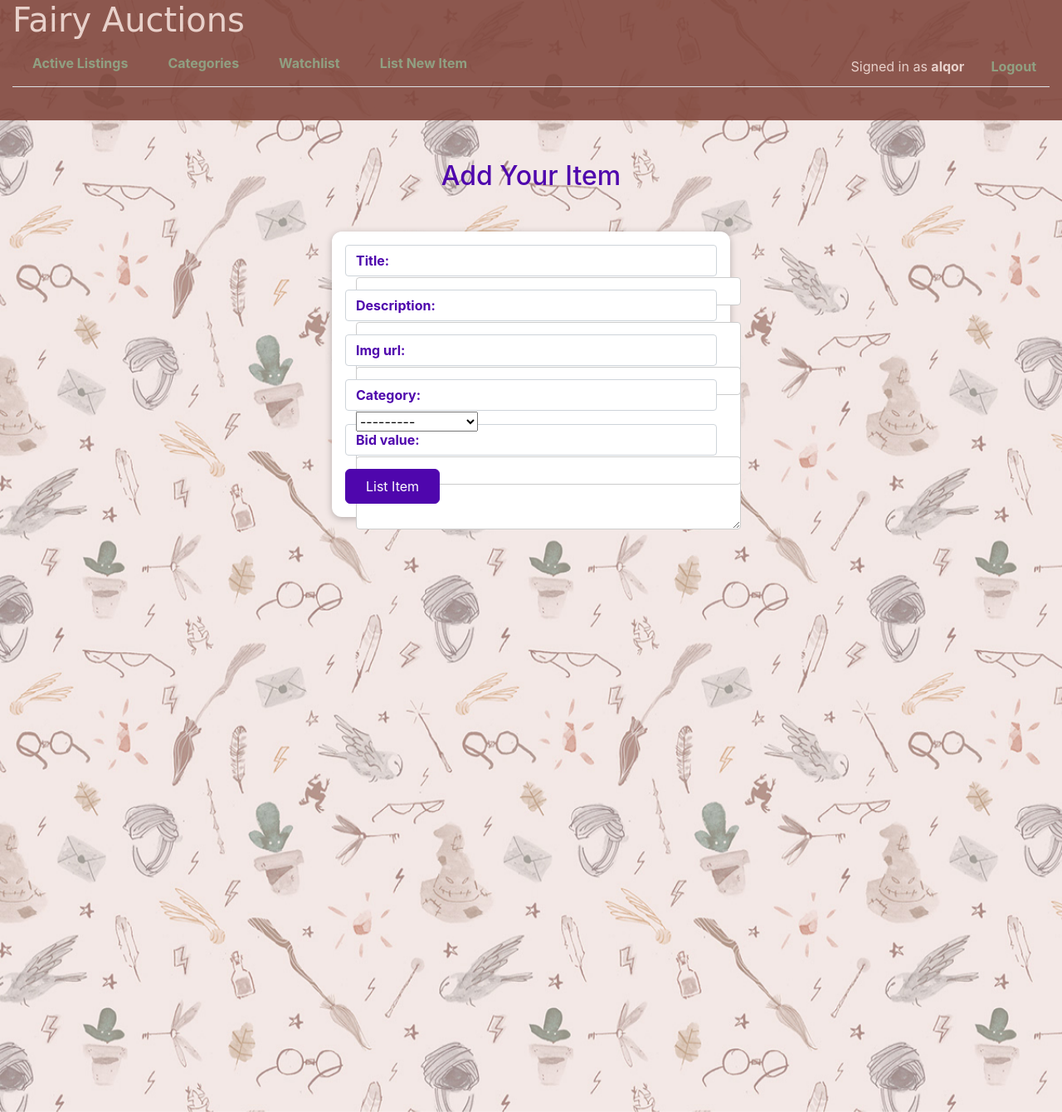
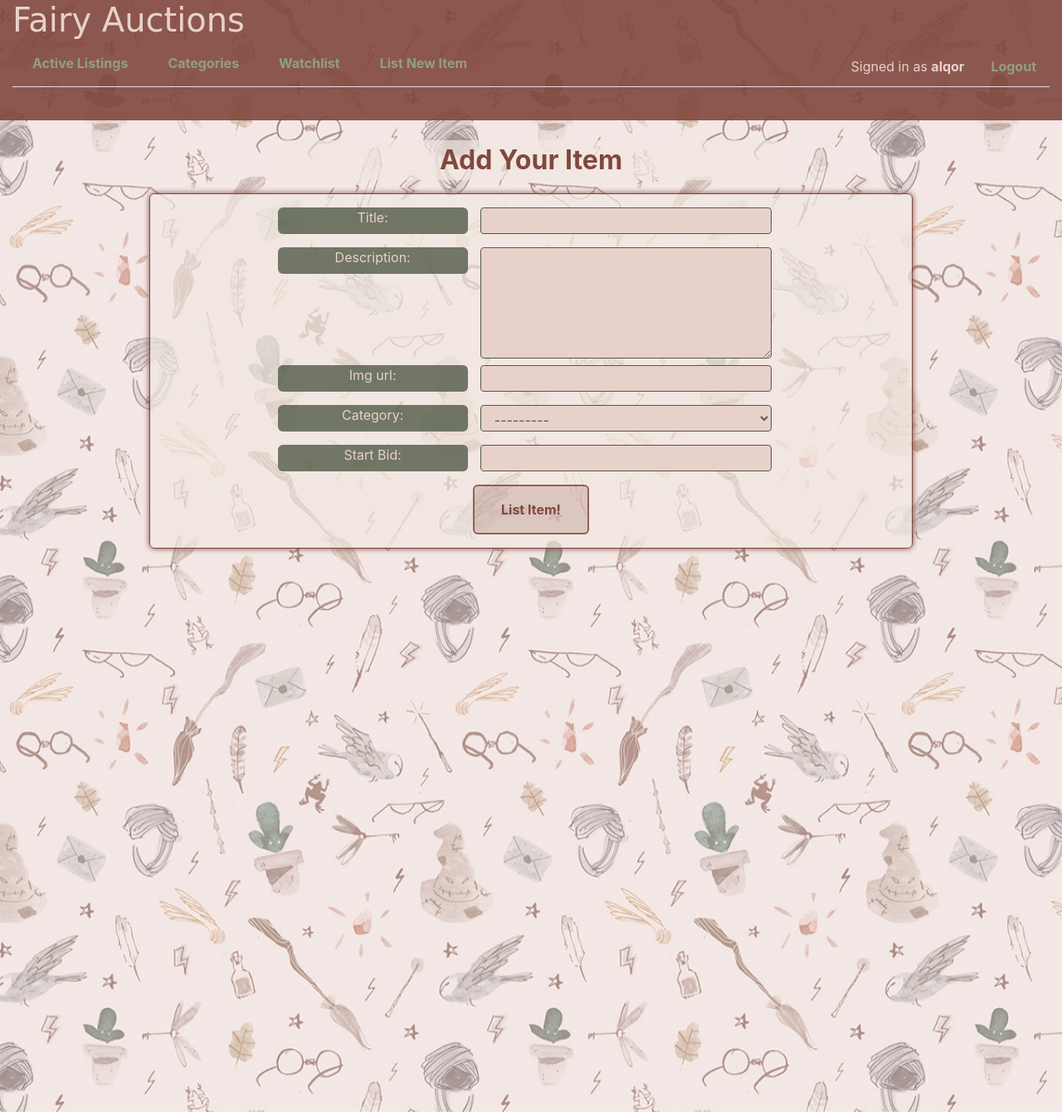
Before and after one commit to alqor/commerce, a Django app: page /list-new-item in a window 1280 px wide. Shown: the whole page at 83% size. Run offline with Django 3.2, Linux system fonts and the light colour scheme; a user stored in the database is signed in; data comes from the database, SQL or seed files in the repository; both versions use the stored data as it was after the commit; some libraries are stand-ins or nearby versions; some web fonts are replaced.

Commit message:
watchlist and new from

```diff
--- a/auctions/forms.py
+++ b/auctions/forms.py
@@ -1,12 +1,28 @@
 from django import forms
 from .models import ItemCategory, Listing, Bid
+from django.utils.translation import gettext_lazy as _
+
+FORM_ATTRS = {'class':"item-field form-control"}
 
 class ListingForm(forms.ModelForm):
     class Meta:
         model = Listing
         fields = ['id', 'title', 'description', 'img_url', 'category']
+        widgets = {
+            'title': forms.TextInput(attrs=FORM_ATTRS),
+            'description': forms.Textarea(attrs={'rows':"5", 'class':"item-field form-control"}),
+            'img_url': forms.TextInput(attrs=FORM_ATTRS),
+            'category': forms.Select(attrs=FORM_ATTRS)
+
+        }
+
 
 class BidForm(forms.ModelForm):
     class Meta:
         model = Bid
-        fields = ["bid_value",]
+        fields = ["bid_value", ]
+        labels = {
+            'bid_value': _('Start Bid'),
+        }
+        widgets = {
+            'bid_value': forms.NumberInput(attrs={'min': 1, 'class':"item-field form-control"})}
--- a/auctions/static/auctions/new_listing.css
+++ b/auctions/static/auctions/new_listing.css
@@ -1,63 +1,80 @@
-/* body {
-    padding: 10px;
-    font-family: sans-serif;
-    margin: 0;
-} */
-
-form {
-    margin: 3rem auto;
-    width: 90%;
-    max-width: 30rem;
-    padding: 1rem;
-    border-radius: 12px;
-    background-color: white;
-    box-shadow: 0 2px 8px rgba(0,0,0,0.26);
+.new-item-title {
+    text-align: center;
+    margin-left: 10rem;
+    margin-right: 10rem;
 }
 
-button {
-    cursor: pointer;
-    padding: 0.5rem 1.5rem;
+.new-item-form {
+    background-color:rgb(241, 231, 224,0.7);
+    color: #515B48;
     border-radius: 6px;
-    background-color: rgb(79, 6, 173);
-    color: white;
-    border: 1px solid rgb(79, 6, 173);
+    border: 1px solid #81483E;
+    box-shadow: 0px 0px 7px #81483E;
+    padding: 1rem;
+    min-width: 23rem;
 }
 
-button:hover,
-button:active {
-    background-color: rgb(94, 36, 170);
-    border-color: rgb(94, 36, 170);
+.item-label {
+    margin-bottom: 1rem;
+    /* margin-left: 2rem; */
+    border-radius: 6px;
+    background-color: rgba(81, 91, 72, 0.8);
+    height: 2rem;
 }
 
-.title {
-    margin: 3rem auto;
-    width: 90%;
-    color: rgb(79, 6, 173);
+.item-label span{
+    display: block;
+    color: rgba(232, 209, 203, 1);
+    text-align: center;
+
+}
+
+.item-field {
+    border-radius: 4px;
+    border: 1px solid #515B48;
+    height: 2rem;
+    background-color:#E8D1CB;
+    color: #515B48;
+    margin-bottom: 0.5rem;
+}
+
+.item-field textarea {
+    height: 5rem;
+}
+
+.item-field:focus, textarea:focus {
+    border: 1px solid #81483E;
+    box-shadow: 0px 0px 7px #81483E;
+    outline: none;
+    background-color: #E8D1CB;
+}
+
+.form-button {
     text-align: center;
 }
 
-.form-control {
-    margin-bottom: 1rem;
-    color: rgb(79, 6, 173);
+.form-button button {
+    border: 2px solid rgba(129, 72, 62, 0.8);
+    background-color: rgba(129, 72, 62, 0.2);
+    color: #81483E;
+    padding: 1rem;
+    padding-left: 2rem;
+    padding-right: 2rem;
+    font-weight: bold;
+    border-radius: 6px;
+    text-decoration: none;
 }
 
-.form-control input, textarea {
-    font: inherit;
-    padding: 0.25rem;
-    border-radius: 4px;
-    border: 1px solid #ccc;
-    display: block;
-    width: 29rem;
+.form-button button:hover,
+.form-button button:active  {
+    border: 2px solid rgba(129, 72, 62, 0.8);
+    transform: scale(1.1);
+    border-radius: 6px;
+    background-color: rgba(129, 72, 62, 0.8);
+    box-shadow: 0px 0px 7px #81483E;
+    color: #E8D1CB;
+    padding: 1rem;
+    padding-left: 2rem;
+    padding-right: 2rem;
+    font-weight: bold;
 }
-
-.form-control input:focus, textarea:focus {
-    border-color: rgb(79, 6, 173);
-    outline: none;
-    background-color: rgb(194, 176, 218);
-}
-
-.form-control label {
-    font-weight: bold;
-    display: block;
-    margin-bottom: 0.5rem;
-}
--- a/auctions/templates/auctions/add_listing.html
+++ b/auctions/templates/auctions/add_listing.html
@@ -1,19 +1,48 @@
 {% extends "auctions/layout.html" %}
 
 {% block body %}
-    <h2 class="title">Add Your Item</h2>
+    <div class="container">
+      <div class="row">
+      <div class="col-1"></div>
+        <div class="col-10">
+            <div class="item-title new-item-title item-card">Add Your Item</div>
+
+                <div class="new-item-form">
                     <form action='/list-new-item' method="POST">
                     {% csrf_token %}
                     {% for field in list_item_form %}
-    <div class="form-control">
-    {{field.label_tag}}
+
+                <div class="row">
+                <div class="col-2"></div>
+                <div class="col-3 item-label">
+                <span>{{field.label_tag}}</span>
+                </div>
+                <div class="col-5">
                 {{field}}
                 </div>
-    {%endfor%}
-    <div class="form-control">
-    {{bid_form}}
+                </div>
+
+                {% endfor %}
+
+                <div class="row">
+                 <div class="col-2"></div>
+                <div class="col-3 item-label">
+                    <span>{{bid_form.bid_value.label_tag}}</span>
+                </div>
+                <div class="col-5">
+                    {{bid_form.bid_value}}
                 </div>
                 </div>
-    <button type="submit">List Item</button>
+                <div class="row">
+                <div class="col-3"></div>
+                <div class="col-6 form-button">
+                    <button type="submit">List Item!</button>
+                </div>
+                </div>
                     </form>
+                </div>
+      </div>
+  </div>
+</div>
+
 {% endblock %}
--- a/auctions/templates/auctions/layout.html
+++ b/auctions/templates/auctions/layout.html
@@ -18,7 +18,6 @@
         <link rel="stylesheet" href="{% static "auctions/all_listings.css" %}">
         <link rel="stylesheet" href="{% static "auctions/cats.css" %}">
         <link rel="stylesheet" href="{% static "auctions/item.css" %}">
-
         <link rel="stylesheet" href="{% static "auctions/new_listing.css" %}">
     </head>
     <body>
--- a/auctions/templates/auctions/login.html
+++ b/auctions/templates/auctions/login.html
@@ -11,10 +11,10 @@
     <form action="{% url 'login' %}" method="post">
         {% csrf_token %}
         <div class="form-group">
-            <input autofocus class="form-control" type="text" name="username" placeholder="Username">
+            <input autofocus class="item-field form-control" type="text" name="username" placeholder="Username">
         </div>
         <div class="form-group">
-            <input class="form-control" type="password" name="password" placeholder="Password">
+            <input class="item-field form-control" type="password" name="password" placeholder="Password">
         </div>
         <input class="btn btn-primary" type="submit" value="Login">
     </form>
--- a/auctions/views.py
+++ b/auctions/views.py
@@ -67,41 +67,6 @@ def watchlist_items(request):
     else:
         return render(request, "auctions/index.html", {'items':active_items})
 
-# class ItemCard(FormMixin, DetailView):
-#     template_name = 'auctions/item.html'
-#     model = Listing
-
-#     context_object_name = 'item'
-#     form_class = BidForm
-
-#     def get_success_url(self):
-#         print(self.request.GET)
-#         return reverse('item-card', kwargs={'pk': self.object.id})
-
-
-#     def get_context_data(self, **kwargs):
-#         context = super(ItemCard, self).get_context_data(**kwargs)
-#         context['form'] = BidForm(initial={'item': self.object})
-#         context['max_bid'] = get_newest_price(self.object.pk)
-#         return context
-
-#     def post(self, request, *args, **kwargs):
-#         self.object = self.get_object()
-#         form = self.get_form()
-#         if form.is_valid():
-#             if form.cleaned_data['bid_value'] <= get_newest_price(self.object.id):
-#                 return self.form_invalid(form)
-#                 # here should do womething to error that bid is lower than current
-#             saved_form = form.save(commit=False)
-#             saved_form.bid_by = User.objects.get(username=request.user)
-#             saved_form.item = Listing.objects.get(pk=self.object.id)
-#             saved_form.save()
-#             print('saved')
-#             return HttpResponseRedirect('/thank-you')
-#         else:
-#             return self.form_invalid(form)
-
-
 
 def login_view(request):
     if request.method == "POST":
@@ -170,12 +135,12 @@ def list_new_item(request):
         bid_form = BidForm(request.POST)
         if list_item_form.is_valid() and bid_form.is_valid():
             id = save_listing(list_item_form, request)
-
             bid_form.save(commit=False)
             bid_form.bid_by = User.objects.get(username=request.user)
             bid_form.item = id
             return HttpResponseRedirect('/thank-you')
         else:
+            raise ValidationError('bid val')
             print('something goes wrong')
     else:
         list_item_form = ListingForm()
@@ -188,26 +153,3 @@ def list_new_item(request):
 @login_required
 def thank_you(request):
     return render(request, 'auctions/thank_you.html')
-
-
-# @login_required
-# def add_to_watchlist(request, item_id):
-#     user_watchlist = WatchlistItem.objects.filter(author=User.objects.get(username=request.user)).all()[0]
-#     item = Listing.objects.get(pk=item_id)
-#     wl_items = user_watchlist.item.all()
-
-#     if item in wl_items:
-#         add_item = 0
-#         user_watchlist.item.remove(Listing.objects.get(pk=item_id))
-#         user_watchlist.save()
-
-#     if not user_watchlist:
-#         user_watchlist = WatchlistItem(author=User.objects.get(username=request.user))
-#         user_watchlist.save()
-#     if item not in wl_items:
-#         add_item = 1
-#         user_watchlist.item.add(Listing.objects.get(pk=item_id))
-#         user_watchlist.save()
-
-
-#     return reverse('item-card', kwargs={'add_item': add_item})
```
Also changed, not shown: db.sqlite3. Lines whose indentation alone changed are shown as unchanged.
